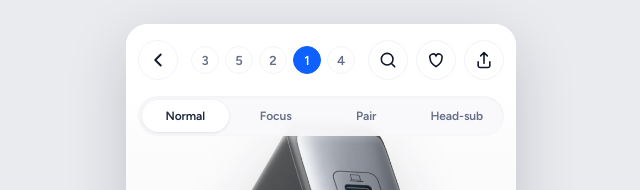
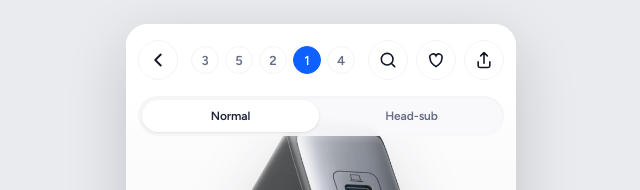
Before and after one commit to ashbun/noon-pdp-summary, a React (Vite) app: page / in a window 1280 px wide. Shown: the top 190 px of the page, without its empty margins (314-954 px from the left). Built offline with nearby package versions, Linux system fonts and the light colour scheme.

Commit message:
Simplify summary content modes

```diff
--- a/src/App.jsx
+++ b/src/App.jsx
@@ -24,7 +24,7 @@ export default function App() {
 function PDP() {
   const [summaryOption, setSummaryOption] = useState(1)
   const [sheetOpen, setSheetOpen] = useState(false)
-  // Global content mode (Normal / Focus / Pair) chosen from the toggle below the
+  // Global content mode (Normal / Head-sub) chosen from the toggle below the
   // top bar. It swaps the "Product at a glance" body across every option.
   const [contentMode, setContentMode] = useState('Normal')
 
@@ -346,7 +346,7 @@ const CONTENT_MODES = {
     ],
   },
 }
-const CONTENT_TABS = ['Normal', 'Focus', 'Pair', 'Head-sub']
+const CONTENT_TABS = ['Normal', 'Head-sub']
 const DEFAULT_GLANCE_TITLE = 'Product at a glance'
 
 function renderBullet(parts) {
```
